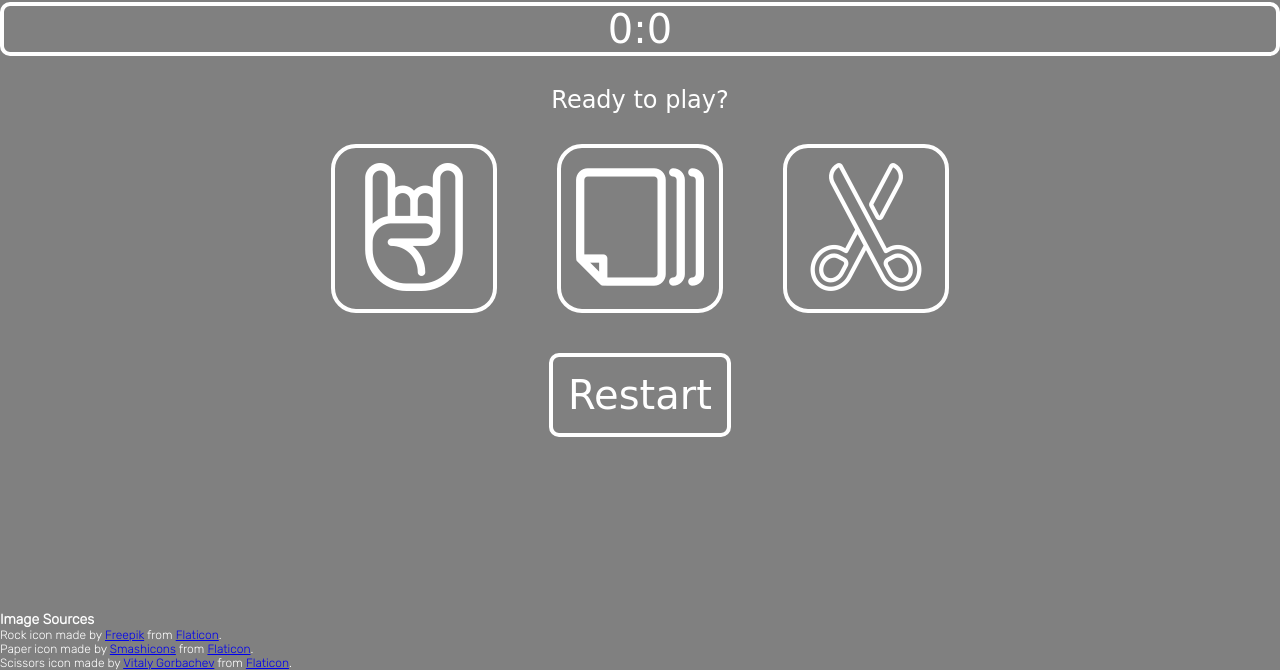
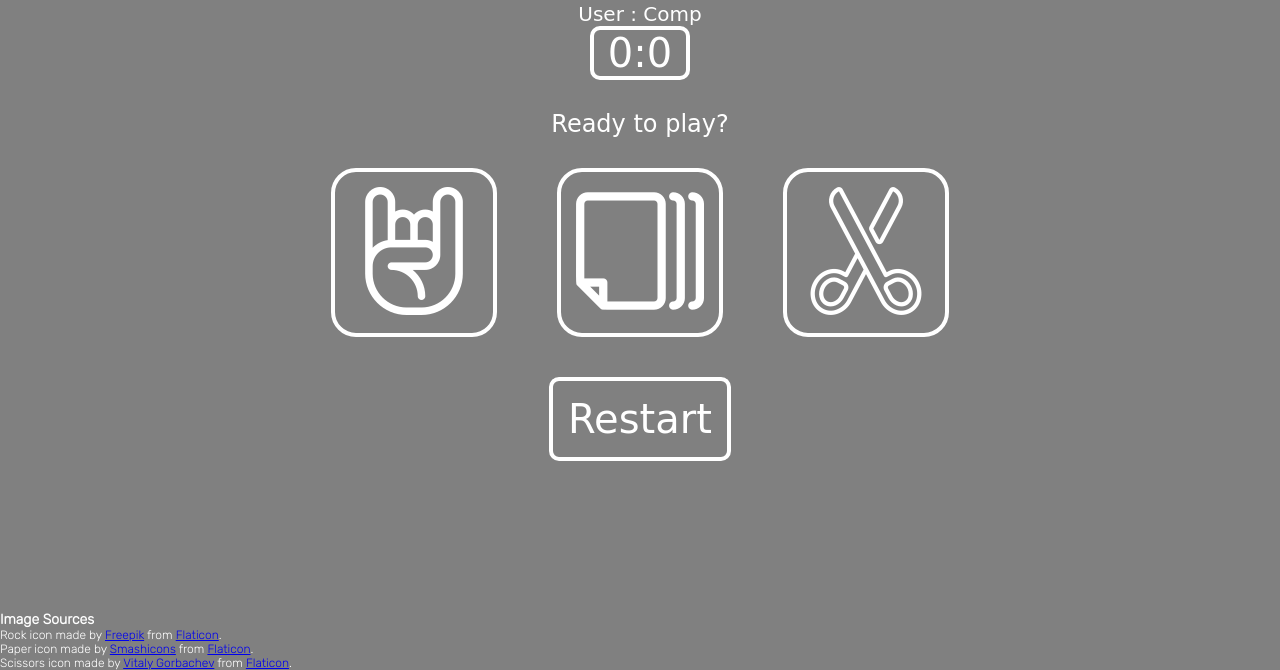
Before and after one commit to fussykyloren/rock-paper-scissors, a plain HTML site: page index.html in a window 1280 px wide. Shown: the part 130-800 px from the top of the page. Drawn offline with Linux system fonts and the light colour scheme; a web font is replaced by a local one.

Commit message:
finished UI v1

```diff
--- a/index.html
+++ b/index.html
@@ -10,8 +10,14 @@
         <h1>Rock Paper Scissors</h1>
     </header>
 
+    <div id="scores-heading">
+        <p>User : Comp</p>
+    </div>
+
     <div id=scores>
-        <span id="player-score">0</span>:<span id="computer-score">0</span>
+        <p id="player-score">0</p>
+        <p>:</p>
+        <p id="computer-score">0</p>
     </div>
 
     <div id="message">
--- a/styles/style.css
+++ b/styles/style.css
@@ -22,15 +22,28 @@ header {
     font-size: 48px;
 }
 
+#scores-heading {
+    display: flex;
+    justify-content: center;
+    margin: 0 auto;
+    font-family: 'Kumar One', cursive;
+    font-size: 20px;
+    align-items: center;
+    color: white;
+    width: 500px;
+}
+
 #scores {
     display: flex;
     justify-content: center;
+    margin: 0 auto;
     border: 4px solid white;
     border-radius: 10px;
     font-family: 'Kumar One', cursive;
     font-size: 40px;
     align-items: center;
     color: white;
+    width: 100px;
 }
 
 #message {
```
